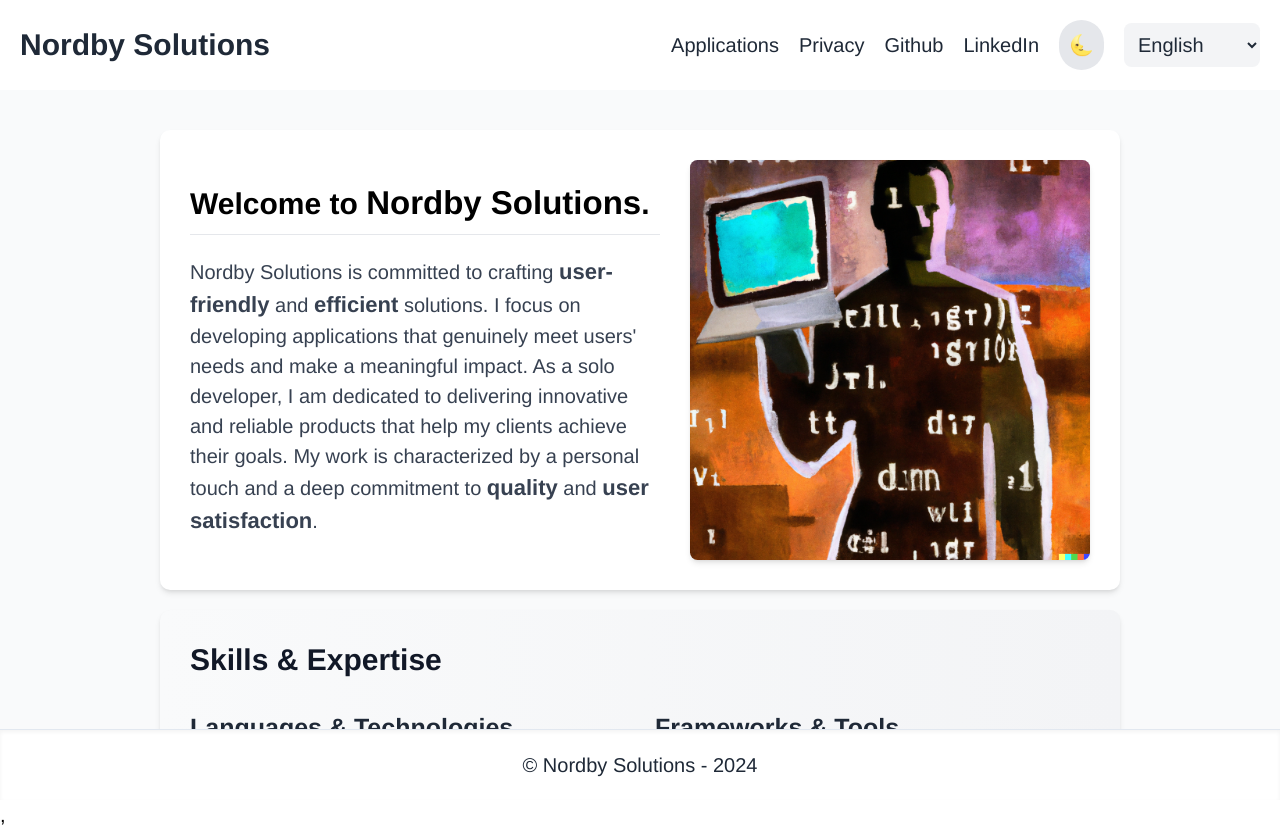
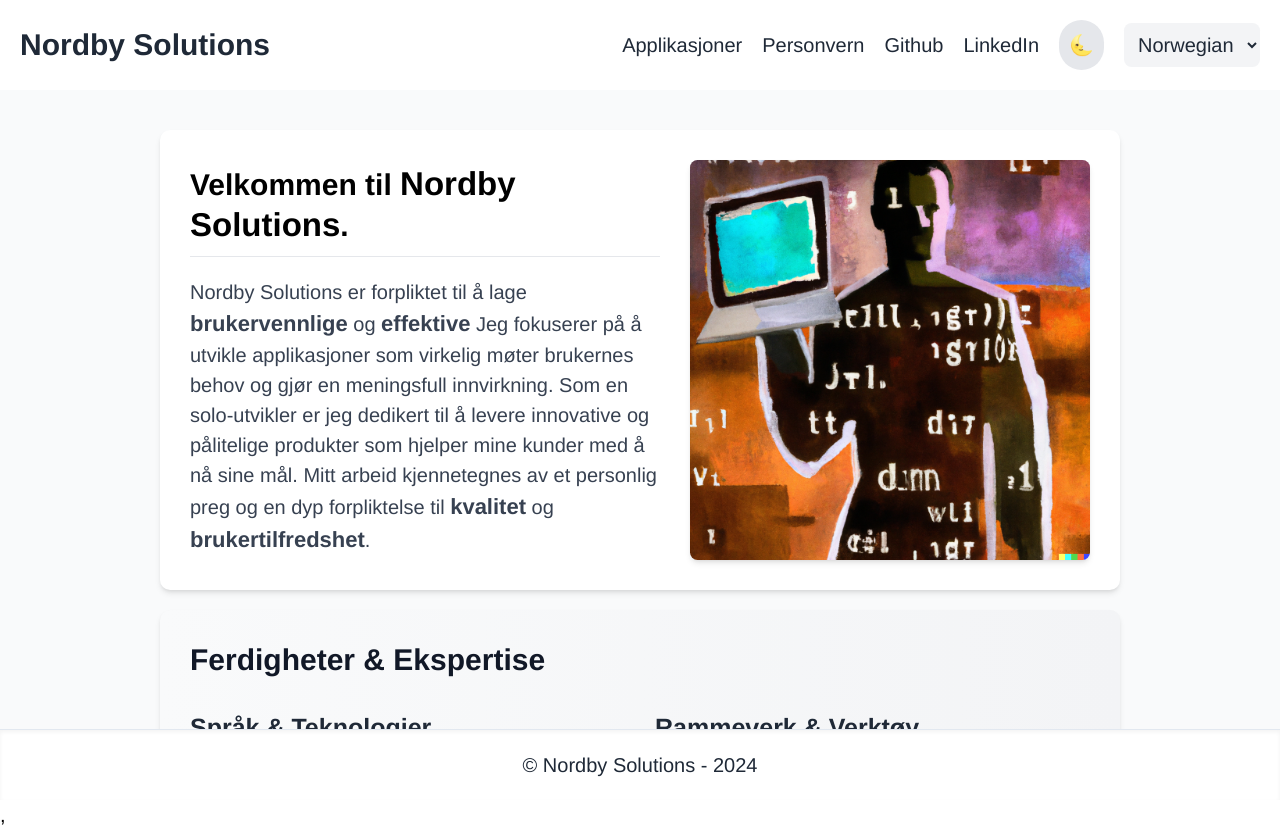
Before and after one commit to sebastiannordby/nordbysolutions.no, a React (Vite) app: page / in a window 1280 px wide. Built offline with nearby package versions, Linux system fonts and the light colour scheme.

Commit message:
Translations using i18n

```diff
--- a/src/App.tsx
+++ b/src/App.tsx
@@ -22,8 +22,10 @@
 import React from 'react'; // Import React
 import UtleiestyringPage from './pages/proposals/utleiestyring';
 import { LanguageSwitcher } from './components/language-switcher';
+import { useTranslation } from 'react-i18next';
 
 const App = () => {
+  const { t } = useTranslation();
   const [darkMode, setDarkMode] = useState(false); // State for dark mode
   const [menuOpen, setMenuOpen] = useState(false); // State for responsive menu
 
@@ -71,13 +73,13 @@
                   className="hover:underline text-gray-800 dark:text-gray-300"
                   to={APP_PORTFOLIO_URL}
                 >
-                  Applications
+                  {t('common.applications')}
                 </Link>
                 <Link
                   className="hover:underline text-gray-800 dark:text-gray-300"
                   to={PRIVACY_URL}
                 >
-                  Privacy
+                  {t('common.privacy')}
                 </Link>
                 <a
                   className="hover:underline text-gray-800 dark:text-gray-300"
--- a/src/i18n.ts
+++ b/src/i18n.ts
@@ -8,7 +8,7 @@
     en: { translation: en },
     no: { translation: no },
   },
-  lng: 'en', // default language
+  lng: 'no', // default language
   fallbackLng: 'en', // fallback language
   interpolation: {
     escapeValue: false, // React already escapes by default
--- a/src/locales/en.json
+++ b/src/locales/en.json
@@ -1,6 +1,9 @@
 {
   "common": {
-    "explore": "Explore"
+    "explore": "Explore",
+    "welcome_to": "Welcome to",
+    "applications": "Applications",
+    "privacy": "Privacy"
   },
   "apps": {
     "stinisse": {
@@ -14,5 +17,36 @@
     "client_proposal_header": "Client Proposals & Consulting",
     "completes_applications_header": "Completed Applications",
     "applications_developed_header": "Applications developed by Nordby Solutions"
+  },
+  "description": {
+    "intro": "Nordby Solutions is committed to crafting",
+    "userFriendly": "user-friendly",
+    "efficient": "efficient",
+    "focus": "I focus on developing applications that genuinely meet users' needs and make a meaningful impact.",
+    "soloDeveloper": "As a solo developer, I am dedicated to delivering innovative and reliable products that help my clients achieve their goals.",
+    "personalTouch": "My work is characterized by a personal touch and a deep commitment to",
+    "quality": "quality",
+    "userSatisfaction": "user satisfaction",
+    "and": "and"
+  },
+  "skills": {
+    "header": "Skills & Expertise",
+    "languagesHeader": "Languages & Technologies",
+    "frameworksHeader": "Frameworks & Tools",
+    "skillsList": {
+      "csharp": "<strong>C#</strong> - Experienced in backend development with .NET framework.",
+      "html": "<strong>HTML</strong> - Expertise in structuring and organizing web content.",
+      "css": "<strong>CSS</strong> - Proficient in styling and responsive design techniques.",
+      "javascript": "<strong>JavaScript/Typescript</strong> - Skilled in creating interactive web applications.",
+      "sql": "<strong>SQL/TSQL</strong> - Proficient in querying and managing relational databases.",
+      "xml": "<strong>XML/JSON/XSLT</strong> - Handling and transforming data formats efficiently.",
+      "blazor": "<strong>Blazor</strong> - Building interactive web UIs with C# instead of JavaScript.",
+      "react": "<strong>React</strong> - Creating dynamic user interfaces with component-based architecture.",
+      "angular": "<strong>Angular</strong> - Developing robust single-page applications.",
+      "dotnet": "<strong>.NET</strong> - Comprehensive framework for building diverse applications.",
+      "ef": "<strong>Entity Framework (EF)</strong> - ORM tool for working with databases in .NET applications.",
+      "git": "<strong>Git</strong> - Version control for managing code and collaboration.",
+      "tailwind": "<strong>Tailwind CSS</strong> - Utility-first CSS framework for rapid UI development."
+    }
   }
 }
--- a/src/locales/no.json
+++ b/src/locales/no.json
@@ -1,7 +1,11 @@
 {
   "common": {
-    "explore": "Utforsk"
+    "explore": "Utforsk",
+    "welcome_to": "Velkommen til",
+    "applications": "Applikasjoner",
+    "privacy": "Personvern"
   },
+
   "apps": {
     "stinisse": {
       "name": "Stinisse",
@@ -14,5 +18,36 @@
     "client_proposal_header": "Kundeproposisjoner & Konsultasjon",
     "completes_applications_header": "Fullførte Applikasjoner",
     "applications_developed_header": "Applikasjoner utviklet av Nordby Solutions"
+  },
+  "description": {
+    "intro": "Nordby Solutions er forpliktet til å lage",
+    "userFriendly": "brukervennlige",
+    "efficient": "effektive",
+    "focus": "Jeg fokuserer på å utvikle applikasjoner som virkelig møter brukernes behov og gjør en meningsfull innvirkning.",
+    "soloDeveloper": "Som en solo-utvikler er jeg dedikert til å levere innovative og pålitelige produkter som hjelper mine kunder med å nå sine mål.",
+    "personalTouch": "Mitt arbeid kjennetegnes av et personlig preg og en dyp forpliktelse til",
+    "quality": "kvalitet",
+    "userSatisfaction": "brukertilfredshet",
+    "and": "og"
+  },
+  "skills": {
+    "header": "Ferdigheter & Ekspertise",
+    "languagesHeader": "Språk & Teknologier",
+    "frameworksHeader": "Rammeverk & Verktøy",
+    "skillsList": {
+      "csharp": "<strong>C#</strong> - Erfaren i backend-utvikling med .NET-rammeverket.",
+      "html": "<strong>HTML</strong> - Ekspertise i strukturering og organisering av nettinnhold.",
+      "css": "<strong>CSS</strong> - Dyktig i styling og responsive designteknikker.",
+      "javascript": "<strong>JavaScript/Typescript</strong> - Dyktig i å lage interaktive webapplikasjoner.",
+      "sql": "<strong>SQL/TSQL</strong> - Dyktig i spørring og håndtering av relasjonsdatabaser.",
+      "xml": "<strong>XML/JSON/XSLT</strong> - Håndtering og transformasjon av dataformater på en effektiv måte.",
+      "blazor": "<strong>Blazor</strong> - Bygge interaktive web-UI-er med C# i stedet for JavaScript.",
+      "react": "<strong>React</strong> - Lage dynamiske brukergrensesnitt med komponentbasert arkitektur.",
+      "angular": "<strong>Angular</strong> - Utvikling av robuste enkeltsideapplikasjoner.",
+      "dotnet": "<strong>.NET</strong> - Omfattende rammeverk for å bygge forskjellige applikasjoner.",
+      "ef": "<strong>Entity Framework (EF)</strong> - ORM-verktøy for å jobbe med databaser i .NET-applikasjoner.",
+      "git": "<strong>Git</strong> - Versjonskontroll for å administrere kode og samarbeid.",
+      "tailwind": "<strong>Tailwind CSS</strong> - Utility-first CSS-rammeverk for rask UI-utvikling."
+    }
   }
 }
--- a/src/pages/applications.tsx
+++ b/src/pages/applications.tsx
@@ -26,13 +26,13 @@
 
   return (
     <div className="flex flex-col w-full h-auto p-4 gap-4">
-      <h1 className="dark:text-white text-3xl font-bold text-center mb-6 whitespace-pre-wrap break-words">
+      <h1 className="dark:text-white text-3xl font-bold text-center mb-6 mx-auto whitespace-pre-wrap break-words">
         {t('apps.applications_developed_header')}
       </h1>
 
       {/* Completed Applications Section */}
       <section>
-        <h2 className="dark:text-white text-2xl font-semibold mb-4">
+        <h2 className="dark:text-white text-2xl text-center font-semibold mb-4">
           {t('apps.completes_applications_header')}
         </h2>
         <div className="flex flex-col gap-6 items-center mx-auto max-w-3xl">
@@ -65,7 +65,7 @@
 
       {/* Consulting/Proposed Applications Section */}
       <section className="mt-12">
-        <h2 className="dark:text-white text-2xl font-semibold mb-4">
+        <h2 className="dark:text-white text-2xl text-center font-semibold mb-4">
           {t('apps.client_proposal_header')}
         </h2>
         <div className="flex flex-col gap-6 items-center mx-auto max-w-3xl">
--- a/src/pages/home.tsx
+++ b/src/pages/home.tsx
@@ -1,4 +1,5 @@
 import React from 'react'; // Import React
+import { useTranslation } from 'react-i18next';
 
 export function HomePage() {
   return (
@@ -10,21 +11,22 @@
 }
 
 export function IntroductionSection() {
+  const { t } = useTranslation();
+
   return (
     <section className="p-6 flex flex-col md:flex-row gap-6 items-center bg-white rounded-lg shadow-md mx-auto max-w-3xl">
       <div className="flex-1 text-center md:text-left">
         <h2 className="text-2xl font-bold border-b border-gray-200 pb-2 mb-4">
-          Welcome to <strong>Nordby Solutions</strong>.
+          {t('common.welcome_to')} <strong>Nordby Solutions</strong>.
         </h2>
         <p className="text-gray-700">
-          Nordby Solutions is committed to crafting{' '}
-          <strong>user-friendly</strong> and <strong>efficient</strong>{' '}
-          solutions. I focus on developing applications that genuinely meet
-          users' needs and make a meaningful impact. As a solo developer, I am
-          dedicated to delivering innovative and reliable products that help my
-          clients achieve their goals. My work is characterized by a personal
-          touch and a deep commitment to <strong>quality</strong> and{' '}
-          <strong>user satisfaction</strong>.
+          {t('description.intro')}{' '}
+          <strong>{t('description.userFriendly')}</strong>{' '}
+          {t('description.and')} <strong>{t('description.efficient')}</strong>{' '}
+          {t('description.focus')} {t('description.soloDeveloper')}{' '}
+          {t('description.personalTouch')}{' '}
+          <strong>{t('description.quality')}</strong> {t('description.and')}{' '}
+          <strong>{t('description.userSatisfaction')}</strong>.
         </p>
       </div>
       <img
@@ -37,77 +39,84 @@
 }
 
 function SkillShowcase() {
+  const { t } = useTranslation();
+
   return (
     <section className="flex flex-col md:flex-row mx-auto w-full max-w-3xl rounded-lg bg-white shadow-md overflow-hidden bg-gradient-to-r from-gray-50 to-gray-100">
       <div className="p-6 flex flex-col gap-6">
-        <h3 className="text-2xl font-bold text-gray-900">Skills & Expertise</h3>
+        <h3 className="text-2xl font-bold text-gray-900">
+          {t('skills.header')}
+        </h3>
 
         <div className="flex flex-col md:flex-row gap-6">
           <div className="w-full md:w-1/2">
             <h4 className="text-xl font-semibold mb-3 text-gray-800 border-b-2 border-gray-300">
-              Languages & Technologies
+              {t('skills.languagesHeader')}
             </h4>
             <ul className="list-disc list-inside text-gray-700">
-              <li>
-                <strong>C#</strong> - Experienced in backend development with
-                .NET framework.
-              </li>
-              <li>
-                <strong>HTML</strong> - Expertise in structuring and organizing
-                web content.
-              </li>
-              <li>
-                <strong>CSS</strong> - Proficient in styling and responsive
-                design techniques.
-              </li>
-              <li>
-                <strong>JavaScript/Typescript</strong> - Skilled in creating
-                interactive web applications.
-              </li>
-              <li>
-                <strong>SQL/TSQL</strong> - Proficient in querying and managing
-                relational databases.
-              </li>
-              <li>
-                <strong>XML/JSON/XSLT</strong> - Handling and transforming data
-                formats efficiently.
-              </li>
+              <li
+                dangerouslySetInnerHTML={{
+                  __html: t('skills.skillsList.csharp'),
+                }}
+              />
+              <li
+                dangerouslySetInnerHTML={{
+                  __html: t('skills.skillsList.html'),
+                }}
+              />
+              <li
+                dangerouslySetInnerHTML={{ __html: t('skills.skillsList.css') }}
+              />
+              <li
+                dangerouslySetInnerHTML={{
+                  __html: t('skills.skillsList.javascript'),
+                }}
+              />
+              <li
+                dangerouslySetInnerHTML={{ __html: t('skills.skillsList.sql') }}
+              />
+              <li
+                dangerouslySetInnerHTML={{ __html: t('skills.skillsList.xml') }}
+              />
             </ul>
           </div>
 
           <div className="w-full md:w-1/2">
             <h4 className="text-xl font-semibold mb-3 text-gray-800 border-b-2 border-gray-300">
-              Frameworks & Tools
+              {t('skills.frameworksHeader')}
             </h4>
             <ul className="list-disc list-inside text-gray-700">
-              <li>
-                <strong>Blazor</strong> - Building interactive web UIs with C#
-                instead of JavaScript.
-              </li>
-              <li>
-                <strong>React</strong> - Creating dynamic user interfaces with
-                component-based architecture.
-              </li>
-              <li>
-                <strong>Angular</strong> - Developing robust single-page
-                applications.
-              </li>
-              <li>
-                <strong>.NET</strong> - Comprehensive framework for building
-                diverse applications.
-              </li>
-              <li>
-                <strong>Entity Framework (EF)</strong> - ORM tool for working
-                with databases in .NET applications.
-              </li>
-              <li>
-                <strong>Git</strong> - Version control for managing code and
-                collaboration.
-              </li>
-              <li>
-                <strong>Tailwind CSS</strong> - Utility-first CSS framework for
-                rapid UI development.
-              </li>
+              <li
+                dangerouslySetInnerHTML={{
+                  __html: t('skills.skillsList.blazor'),
+                }}
+              />
+              <li
+                dangerouslySetInnerHTML={{
+                  __html: t('skills.skillsList.react'),
+                }}
+              />
+              <li
+                dangerouslySetInnerHTML={{
+                  __html: t('skills.skillsList.angular'),
+                }}
+              />
+              <li
+                dangerouslySetInnerHTML={{
+                  __html: t('skills.skillsList.dotnet'),
+                }}
+              />
+              <li
+                dangerouslySetInnerHTML={{ __html: t('skills.skillsList.ef') }}
+              />
+              <li
+                dangerouslySetInnerHTML={{ __html: t('skills.skillsList.git') }}
+              />
+              <li
+                dangerouslySetInnerHTML={{
+                  __html: t('skills.skillsList.tailwind'),
+                }}
+              />
             </ul>
           </div>
         </div>
```
